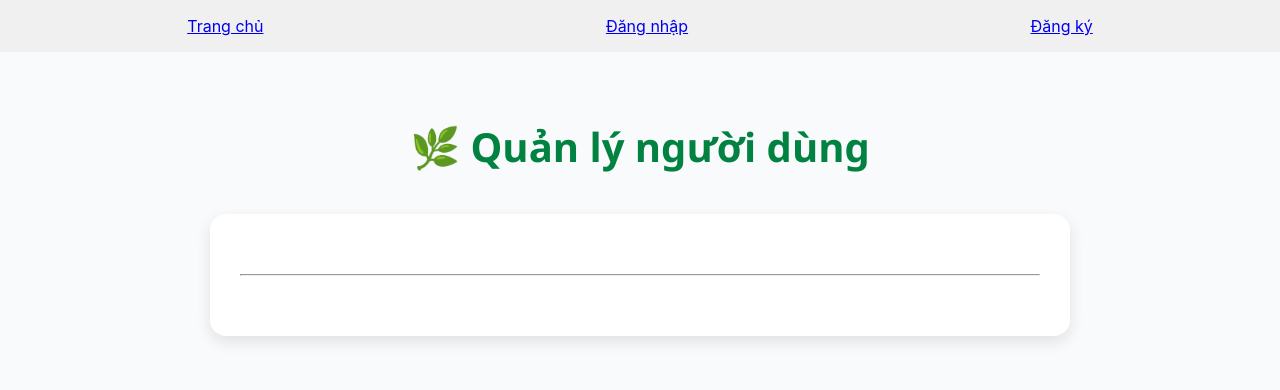
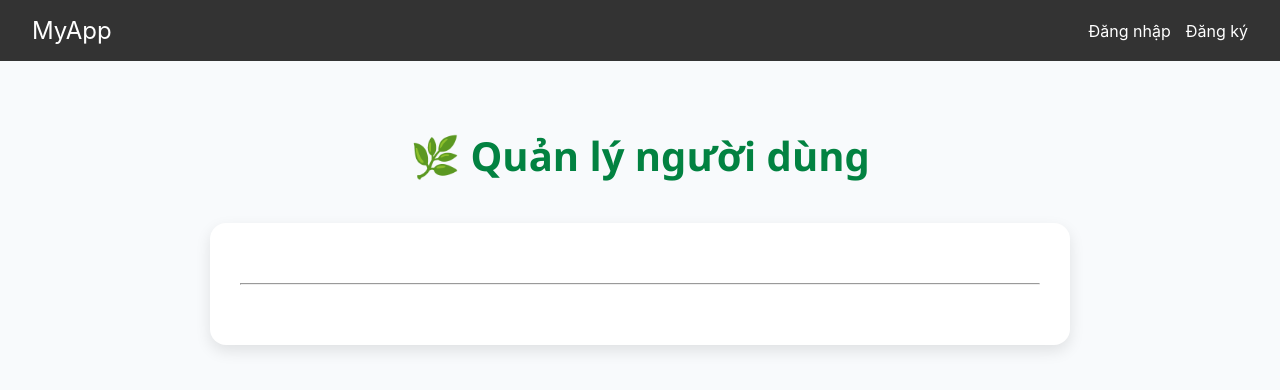
Before and after one commit to BinhTran2k4/group-3-project, a React (Create React App) app in the folder frontend/: page / in a window 1280 px wide. Shown: the top 390 px of the page. Built offline with nearby package versions, Linux system fonts and the light colour scheme.

Commit message:
hd3 buoi5

```diff
--- a/frontend/src/components/Navbar.jsx
+++ b/frontend/src/components/Navbar.jsx
@@ -1,37 +1,72 @@
 // src/components/Navbar.jsx
 
 import React from 'react';
+import { Link, useNavigate } from 'react-router-dom';
 
 const Navbar = () => {
-  // Lấy token từ localStorage để kiểm tra trạng thái đăng nhập
+    const navigate = useNavigate();
+
+
     const token = localStorage.getItem('token');
+    const userRole = localStorage.getItem('userRole');
+    const isLoggedIn = !!token;
 
-  // Đây chính là hàm đăng xuất của bạn
     const handleLogout = () => {
+
         localStorage.removeItem('token');
-    alert('Đã đăng xuất!');
-    // Chuyển hướng người dùng về trang đăng nhập
-    window.location.href = '/login';
+        localStorage.removeItem('userRole');
+
+        alert('Bạn đã đăng xuất thành công!');
+
+
+        navigate('/login');
     };
 
     return (
-    <nav style={{ display: 'flex', justifyContent: 'space-around', padding: '1rem', backgroundColor: '#f0f0f0' }}>
-      <a href="/">Trang chủ</a>
+        <nav style={{
+            display: 'flex',
+            justifyContent: 'space-between',
+            alignItems: 'center',
+            padding: '1rem 2rem',
+            backgroundColor: '#333',
+            color: 'white'
+        }}>
+            <Link to="/" style={{ color: 'white', textDecoration: 'none', fontSize: '1.5rem' }}>
+                MyApp
+            </Link>
 
-      {/* Sử dụng toán tử 3 ngôi để hiển thị nút bấm tùy theo trạng thái đăng nhập */}
-      {token ? (
-        // Nếu đã có token (đã đăng nhập)
+            <div style={{ display: 'flex', gap: '15px', alignItems: 'center' }}>
+                {/* 4. Sử dụng Link thay cho thẻ <a> */}
+                {isLoggedIn ? (
+                    // Nếu đã đăng nhập
                     <>
-          <a href="/profile">Hồ sơ</a>
-          <button onClick={handleLogout}>Đăng xuất</button>
+                        <Link to="/profile" style={{ color: 'white', textDecoration: 'none' }}>
+                            Hồ sơ
+                        </Link>
+
+                        {/*  HIỂN THỊ LINK NÀY NẾU USER LÀ ADMIN */}
+                        {userRole === 'admin' && (
+                            <Link to="/admin/users" style={{ color: 'yellow', textDecoration: 'none' }}>
+                                Quản lý Users
+                            </Link>
+                        )}
+
+                        <button onClick={handleLogout} style={{ cursor: 'pointer' }}>
+                            Đăng xuất
+                        </button>
                     </>
                 ) : (
-        // Nếu chưa có token (chưa đăng nhập)
+                    // Nếu chưa đăng nhập
                     <>
-          <a href="/login">Đăng nhập</a>
-          <a href="/signup">Đăng ký</a>
+                        <Link to="/login" style={{ color: 'white', textDecoration: 'none' }}>
+                            Đăng nhập
+                        </Link>
+                        <Link to="/signup" style={{ color: 'white', textDecoration: 'none' }}>
+                            Đăng ký
+                        </Link>
                     </>
                 )}
+            </div>
         </nav>
     );
 };
```
Lines whose indentation alone changed are shown as unchanged.
